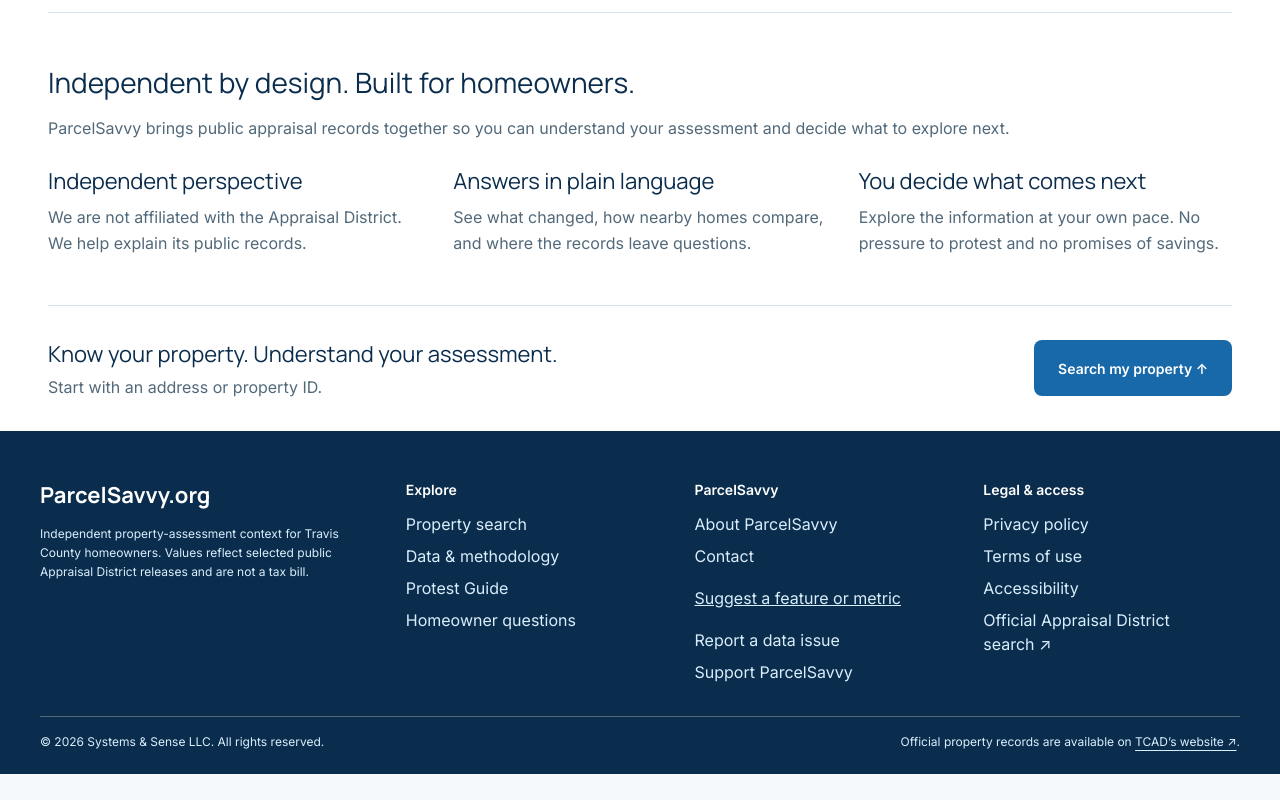
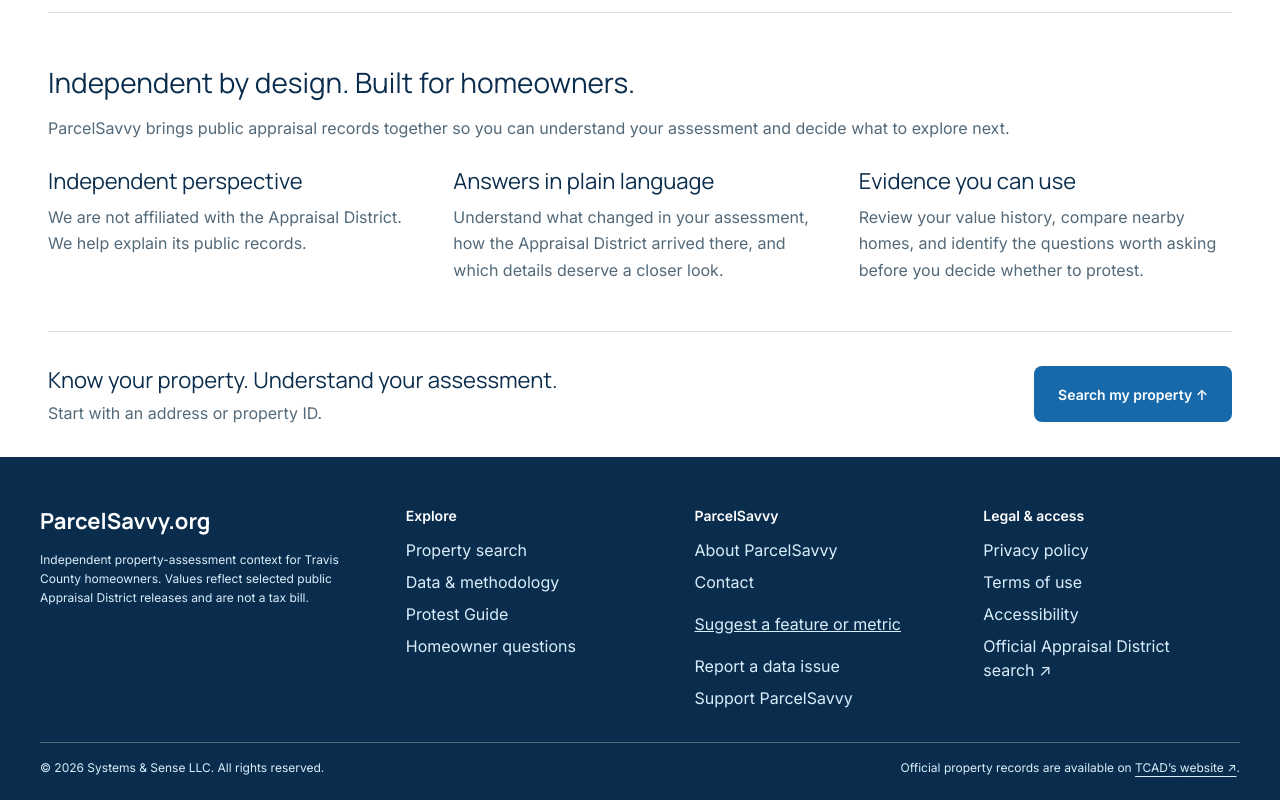
Before and after one commit to wlreich/PropertyTaxHelper, a Next.js app in the folder web/: page / in a window 1280 px wide. Shown: the part 1610-2410 px from the top of the page. Before the commit the page ends 2384 px from the top, so only its background shows below. Built offline with nearby package versions, Linux system fonts and the light colour scheme.

Commit message:
PAR-41: clarify homepage evidence value proposition

```diff
--- a/web/src/app/page.tsx
+++ b/web/src/app/page.tsx
@@ -459,15 +459,17 @@ async function HomeContent({
                 <li>
                   <h3>Answers in plain language</h3>
                   <p>
-                    See what changed, how nearby homes compare, and where the
-                    records leave questions.
+                    Understand what changed in your assessment, how the
+                    Appraisal District arrived there, and which details deserve
+                    a closer look.
                   </p>
                 </li>
                 <li>
-                  <h3>You decide what comes next</h3>
+                  <h3>Evidence you can use</h3>
                   <p>
-                    Explore the information at your own pace. No pressure to
-                    protest and no promises of savings.
+                    Review your value history, compare nearby homes, and
+                    identify the questions worth asking before you decide
+                    whether to protest.
                   </p>
                 </li>
               </ul>
```
Also changed, not shown: 1 other file (tests, documents, lock files or other folders).
